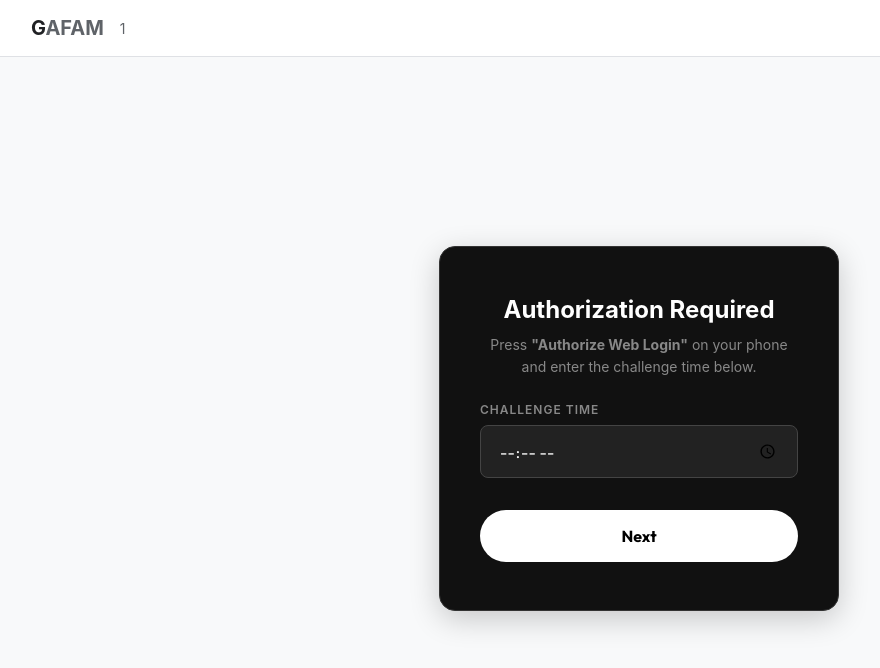
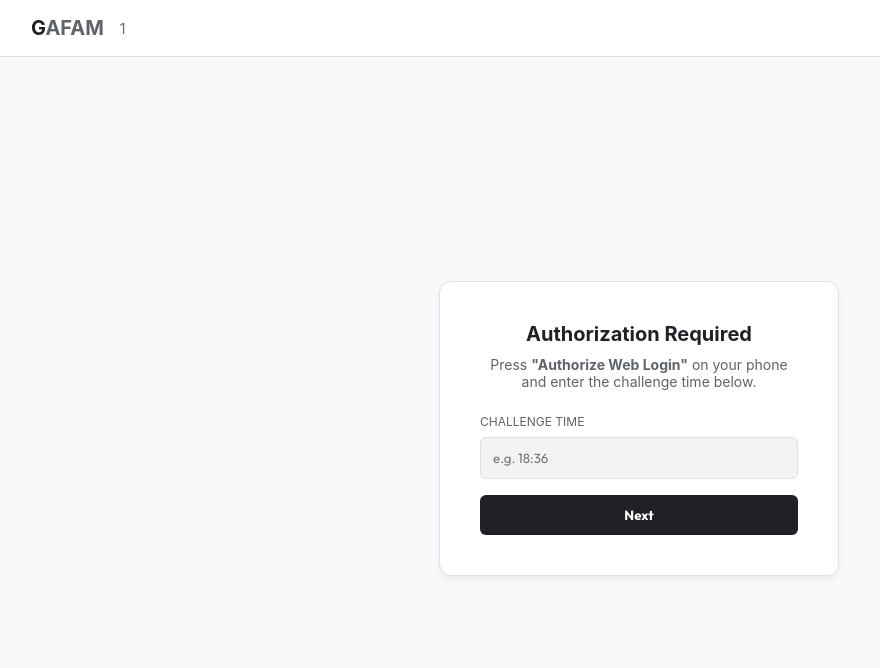
Before and after one commit to Garletz/gafam, a SvelteKit app in the folder frontend/: page /1 in a window 1280 px wide. Shown: the top 668 px of the page, without its empty margins (1-881 px from the left). Built offline with nearby package versions, Linux system fonts and the light colour scheme.

Commit message:
style: Revert to first authorized login design

```diff
--- a/frontend/src/routes/[phone]/+page.svelte
+++ b/frontend/src/routes/[phone]/+page.svelte
@@ -444,7 +444,7 @@
 
         <form class="login-card__field" onsubmit={startChallengeFlow}>
           <label>Challenge Time</label>
-          <input type="time" bind:value={inputTime} required />
+          <input type="text" placeholder="e.g. 18:36" bind:value={inputTime} required />
           <button type="submit" class="login-card__btn">Next</button>
         </form>
 
@@ -472,12 +472,11 @@
       <!-- ACTIVE CHALLENGE (CLICKS) -->
       <div class="login-card challenge-card">
         <h2 class="login-card__title">Challenge Active</h2>
-        <p class="login-card__desc">Click the button below the <strong>exact number of times</strong> shown on your physical relay device.</p>
+        <p class="login-card__desc">Click the button below the exact number of times shown on your phone.</p>
 
         <div class="challenge-timer">Time left: {challengeRemaining}s</div>
 
         <button class="challenge-btn" onclick={registerClick}>
-          <div class="btn-pulse"></div>
           IMPULSE
         </button>
 
@@ -599,42 +598,26 @@
     padding: 20px;
   }
   .login-card {
-    background: #111;
-    padding: 48px 40px;
-    border-radius: 16px;
-    border: 1px solid #333;
+    background: #ffffff;
+    padding: 40px;
+    border-radius: 12px;
+    border: 1px solid #dfe1e5;
     text-align: center;
     width: 100%;
     max-width: 400px;
-    box-shadow: 0 8px 30px rgba(0,0,0,0.2);
-    color: white;
+    box-shadow: 0 4px 6px rgba(0,0,0,0.05);
   }
-  .login-card__title { margin: 0 0 10px; font-size: 24px; color: white; font-weight: 700; }
-  .login-card__desc { color: #888; font-size: 14px; margin-bottom: 24px; line-height: 1.6; }
-  .login-card__field label { display: block; text-align: left; margin-bottom: 8px; color: #888; font-size: 12px; text-transform: uppercase; font-weight: 600; letter-spacing: 1px; }
-  .login-card__field input { width: 100%; box-sizing: border-box; padding: 14px 18px; background: #222; border: 1px solid #444; color: white; border-radius: 8px; margin-bottom: 16px; font-size: 16px; font-variant-numeric: tabular-nums; }
-  .login-card__field input:focus { border-color: #ff3b30; outline: none; box-shadow: 0 0 0 3px rgba(255, 59, 48, 0.2); }
-  .login-card__btn { width: 100%; padding: 16px; margin-top: 16px; background: white; color: black; font-weight: bold; border: none; border-radius: 60px; cursor: pointer; transition: all 0.2s; font-size: 16px; }
-  .login-card__btn:hover { transform: translateY(-2px); box-shadow: 0 8px 20px rgba(255,255,255,0.2); }
-  .login-card__status { color: #ff3b30; margin-top: 16px; font-size: 13px; font-weight: 500; }
-
-  .countdown-display { font-size: 48px; font-weight: 900; color: #ff3b30; font-variant-numeric: tabular-nums; margin: 20px 0; }
-  .waiting-dots { display: flex; gap: 8px; justify-content: center; }
-  .waiting-dots span { width: 10px; height: 10px; border-radius: 50%; background: #666; animation: dot-pulse 1.4s ease-in-out infinite; }
-  .waiting-dots span:nth-child(2) { animation-delay: 0.2s; }
-  .waiting-dots span:nth-child(3) { animation-delay: 0.4s; }
-  @keyframes dot-pulse { 0%, 80%, 100% { transform: scale(0.6); opacity: 0.4; } 40% { transform: scale(1); opacity: 1; } }
-
-  .challenge-card { border-color: #ff3b30; box-shadow: 0 0 40px rgba(255, 59, 48, 0.15); }
-  .challenge-timer { font-size: 20px; font-weight: 600; color: #ff3b30; margin: 10px 0; font-variant-numeric: tabular-nums; }
+  .login-card__title { margin: 0 0 10px; font-size: 20px; color: #202124; }
+  .login-card__desc { color: #5f6368; font-size: 14px; margin-bottom: 24px; }
+  .login-card__field label { display: block; text-align: left; margin-bottom: 8px; color: #5f6368; font-size: 12px; text-transform: uppercase; }
+  .login-card__field input { width: 100%; box-sizing: border-box; padding: 12px; background: #f1f3f4; border: 1px solid #dfe1e5; color: #202124; border-radius: 6px; margin-bottom: 16px; }
+  .login-card__btn { width: 100%; padding: 12px; background: #202124; color: white; font-weight: bold; border: none; border-radius: 6px; cursor: pointer; }
+  .login-card__status { color: #d93025; margin-top: 16px; font-size: 13px; }
 
   .challenge-btn {
-    position: relative;
-    width: 200px; height: 200px; border-radius: 50%; background: #ff3b30; color: white; font-size: 24px; font-weight: 900; letter-spacing: 2px; border: none; cursor: pointer; margin: 30px auto; display: flex; align-items: center; justify-content: center; box-shadow: 0 10px 30px rgba(255, 59, 48, 0.3); transition: transform 0.1s;
+    width: 150px; height: 150px; border-radius: 50%; background: #f1f3f4; color: #202124; font-size: 18px; border: 1px solid #dfe1e5; cursor: pointer; margin: 20px auto; display: block; box-shadow: 0 4px 10px rgba(0,0,0,0.05);
   }
-  .challenge-btn:active { transform: scale(0.95); }
-  .btn-pulse { position: absolute; inset: 0; border-radius: 50%; border: 4px solid rgba(255, 255, 255, 0.4); animation: pulse-ring 2s ease-out infinite; }
-  @keyframes pulse-ring { 0% { transform: scale(1); opacity: 1; } 100% { transform: scale(1.3); opacity: 0; } }
+  .challenge-btn:active { background: #e8eaed; transform: scale(0.95); }
   .challenge-counter { font-size: 18px; font-weight: 500; margin-top: 20px; }
 
   .messenger-ui {
```
